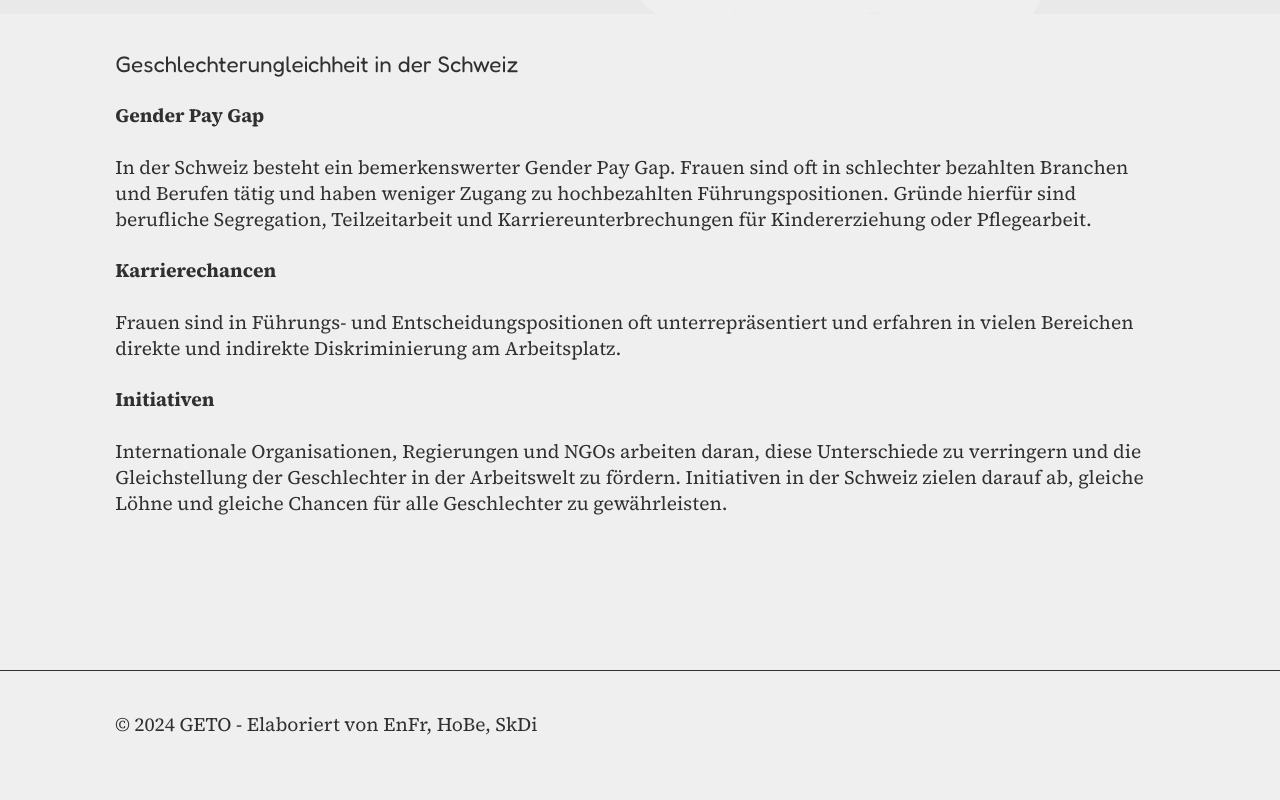
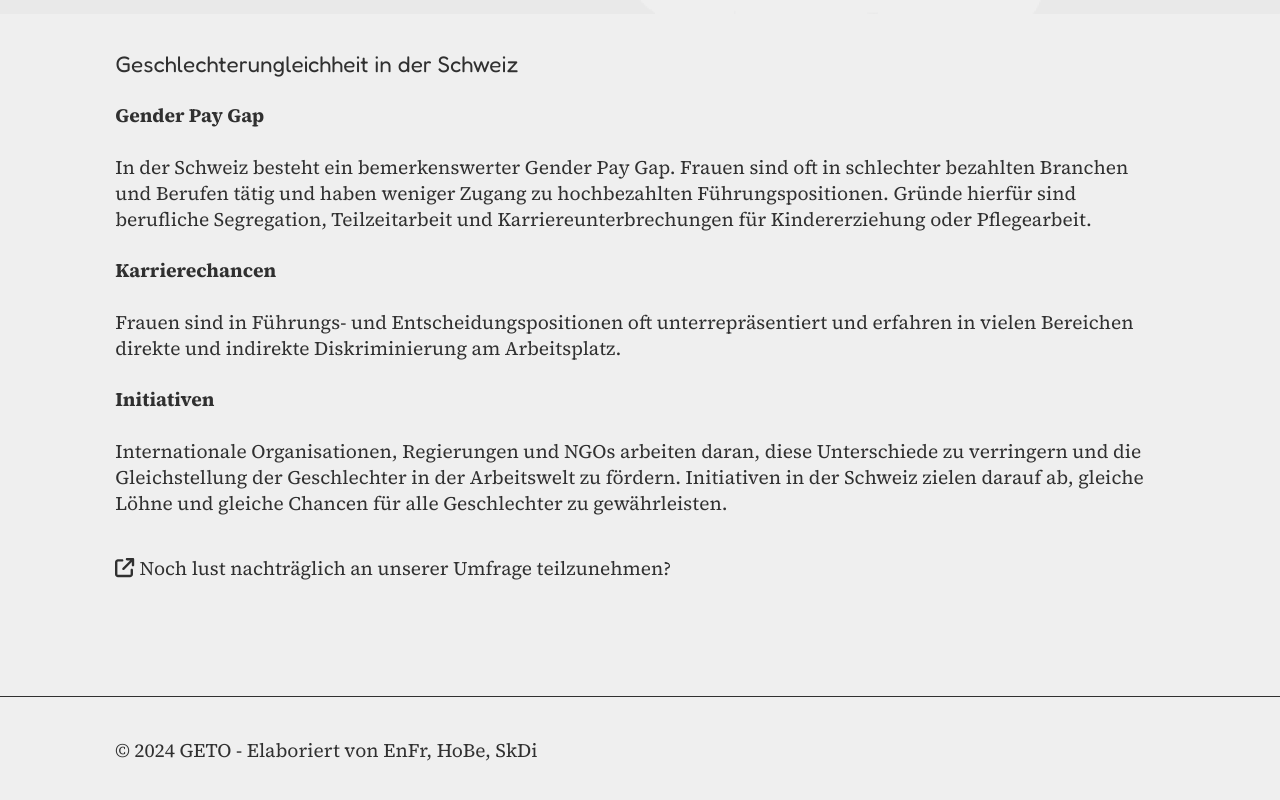
Before and after one commit to solprojekte/solprojekte.github.io, a React (Vite) app: page / in a window 1280 px wide. Shown: the part 3384-4184 px from the top of the page. Before the commit the page ends 4160 px from the top, so only its background shows below. Built offline with nearby package versions, Linux system fonts and the light colour scheme; the HTML template or start-up script is replaced by a standard one.

Commit message:
Google forms redirect

```diff
--- a/src/App.tsx
+++ b/src/App.tsx
@@ -5,6 +5,8 @@ import { bildung, gender_pay_gap, gesetze_diskriminierung, gesundheit_rechte, in
 import Topic from './components/topic'
 import { Charts } from './assets/charts'
 import Footer from './components/footer'
+import { FontAwesomeIcon } from '@fortawesome/react-fontawesome'
+import { faArrowUpRightFromSquare } from '@fortawesome/free-solid-svg-icons'
 
 
 export default function App() {
@@ -56,6 +58,10 @@ export default function App() {
             <h4>Initiativen</h4>
             {initiativen}
           </Topic>
+          <a onClick={() => window.open('https://forms.gle/HVDpzMCdg1GXyceJA')}>
+            <FontAwesomeIcon icon={faArrowUpRightFromSquare} style={{marginRight:5}}/>
+            Noch lust nachträglich an unserer Umfrage teilzunehmen?
+            </a>
         </div>
       </div>
       <Footer />
```
